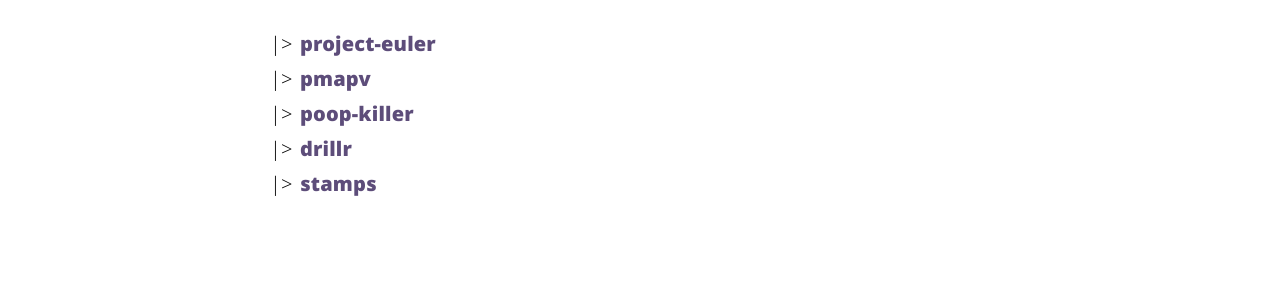
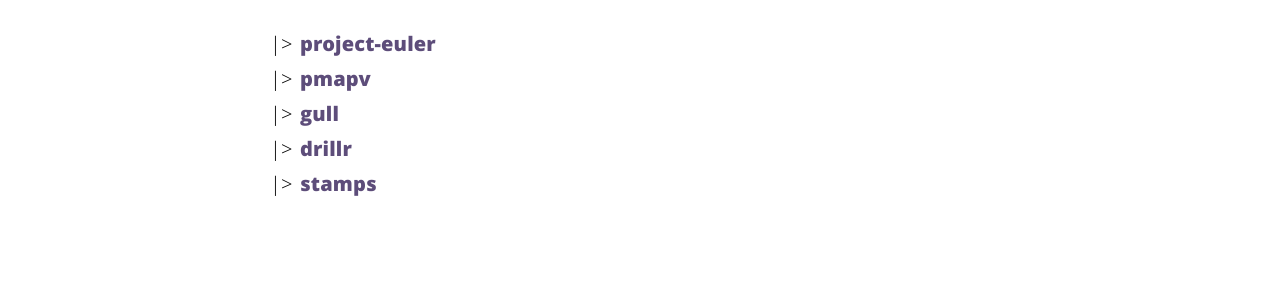
Before and after one commit to nulligor/nulligor.github.io, a Jekyll site: the page built from about.html, in a window 1280 px wide and 900 px high, scrolled down 1514 px. Shown: the part 484-779 px from the top of the window. Built offline with Jekyll 4.4.1, drawn with Linux system fonts in a browser that asks for light colours.

Commit message:
Update _config.yml

```diff
--- a/_config.yml
+++ b/_config.yml
@@ -8,7 +8,6 @@ url: "https://nulligor.github.io"
 username: nulligor
 user_title: Igor Soares
 email: igor.larcs@gmail.com
-twitter_username: nulligor
 instagram_username: overly.dramatic
 github_username:  nulligor
 codewars_username: ripfoghorn
@@ -17,7 +16,7 @@ meetup_id: 221057668
 resume_url: https://drive.google.com/file/d/1I1JPtuWu9vX0p9gSTZdm8YJbz4Ha1m9M/view
 linkedin_public_url: nulligor
 disqus_username: ripfoghorn
-profile_picture: https://pbs.twimg.com/profile_images/1309525532548227075/KJ73sMm3_400x400.jpg
+profile_picture: https://lh3.googleusercontent.com/d/1egZeXgHJsKn3GKwFmTbPBS0v7yhdNHQV
 
 # Build settings
 markdown: kramdown
@@ -49,8 +48,8 @@ projects:
     url: https://github.com/nulligor/project-euler
   - name: pmapv
     url: https://github.com/nulligor/pmapv
-  - name: poop-killer
-    url: https://github.com/nulligor/poop-killer
+  - name: gull
+    url: https://github.com/petlove/gull
   - name: drillr
     url: https://github.com/nulligor/drillr
   - name: stamps
```
